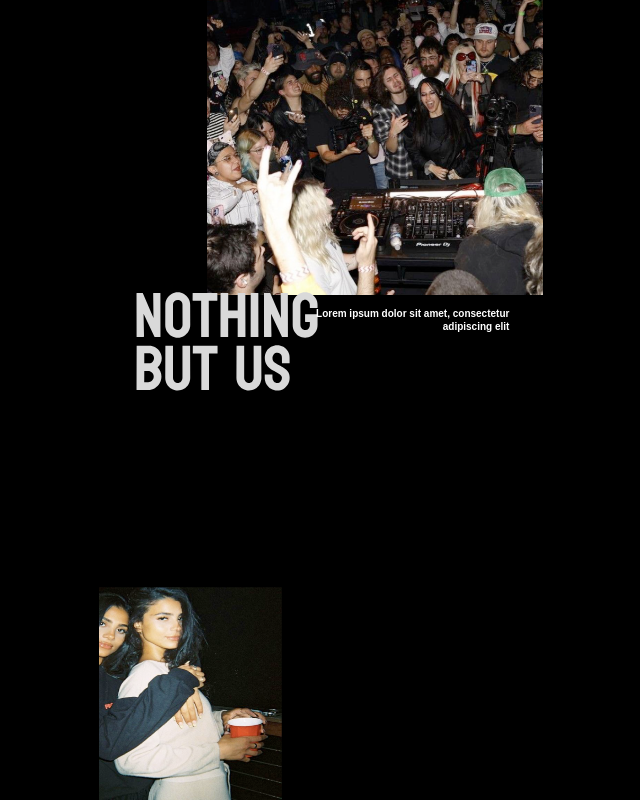
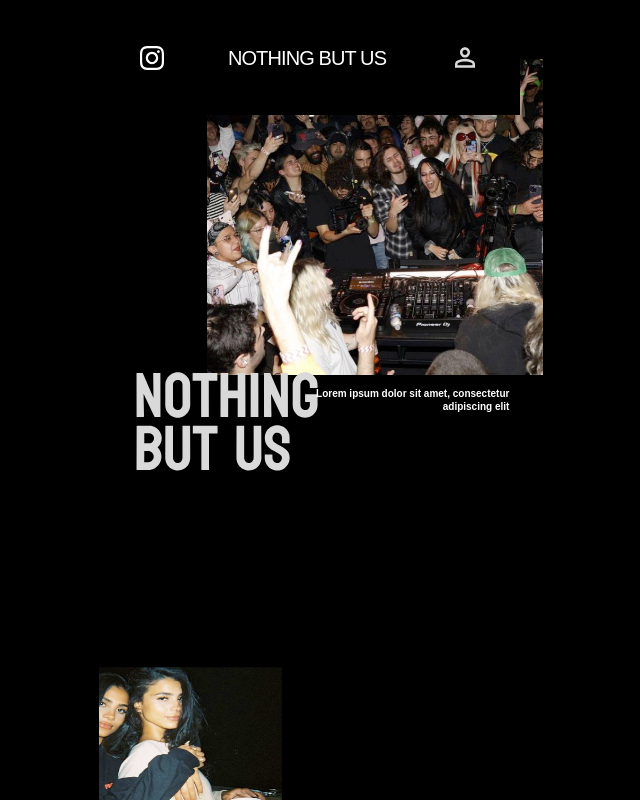
Before and after one commit to TheNirmata/SD20s, a Next.js app in the folder sd20s-web/: page / in a window 1280 px wide. Shown: the top 800 px of the page, without its empty margins (345-985 px from the left). Built offline with nearby package versions, Linux system fonts and the light colour scheme; a web font is replaced by a local one.

Commit message:
header now cnetered

```diff
--- a/sd20s-web/src/app/page.tsx
+++ b/sd20s-web/src/app/page.tsx
@@ -10,11 +10,11 @@ export default function Home() {
   }, []);
 
   return (
-    <div className="min-h-screen flex flex-col items-center justify-center text-2xl font-bold text-center sm:text-4xl">
-      <div className='top-0 z-[9999]'>
+    <div className="min-h-screen flex flex-col">
+      <div className="sticky top-0 z-50 w-full">
           <Header/>
       </div>
-      <div className='items-center'>
+      <div className="flex-grow flex flex-col items-center justify-center text-2xl font-bold text-center sm:text-4xl">
         {/* <div className='flex-grow z-1'> */}
           <LandingBlock />
         {/* </div> */}
--- a/sd20s-web/src/components/header/header.tsx
+++ b/sd20s-web/src/components/header/header.tsx
@@ -5,7 +5,7 @@ import account from '../../../public/account.svg';
 
 const Header = () => {
   return (
-    <div className='w-[420px] h-[115px] -translate-y-80 -mt-20 rounded-t-xl border-black flex flex-col bg-black items-center justify-center'>
+    <div className='sticky top-0 w-full sm:w-[420px] h-[115px] flex flex-col rounded-t-xl border-black bg-black items-center justify-center'>
       <div className='flex gap-16 items-center'>
         <div>
           <Image
--- a/sd20s-web/src/components/landingPage/landingBlock.tsx
+++ b/sd20s-web/src/components/landingPage/landingBlock.tsx
@@ -29,7 +29,7 @@ const LandingBlock = () => {
         </div>
       </div>
 
-      <div className='realtive z-5 translate-y-8 -translate-x-7'>
+      <div className='z-5 translate-y-8 -translate-x-7'>
         <Image
         alt='image-B'
         src={imageB}
```
